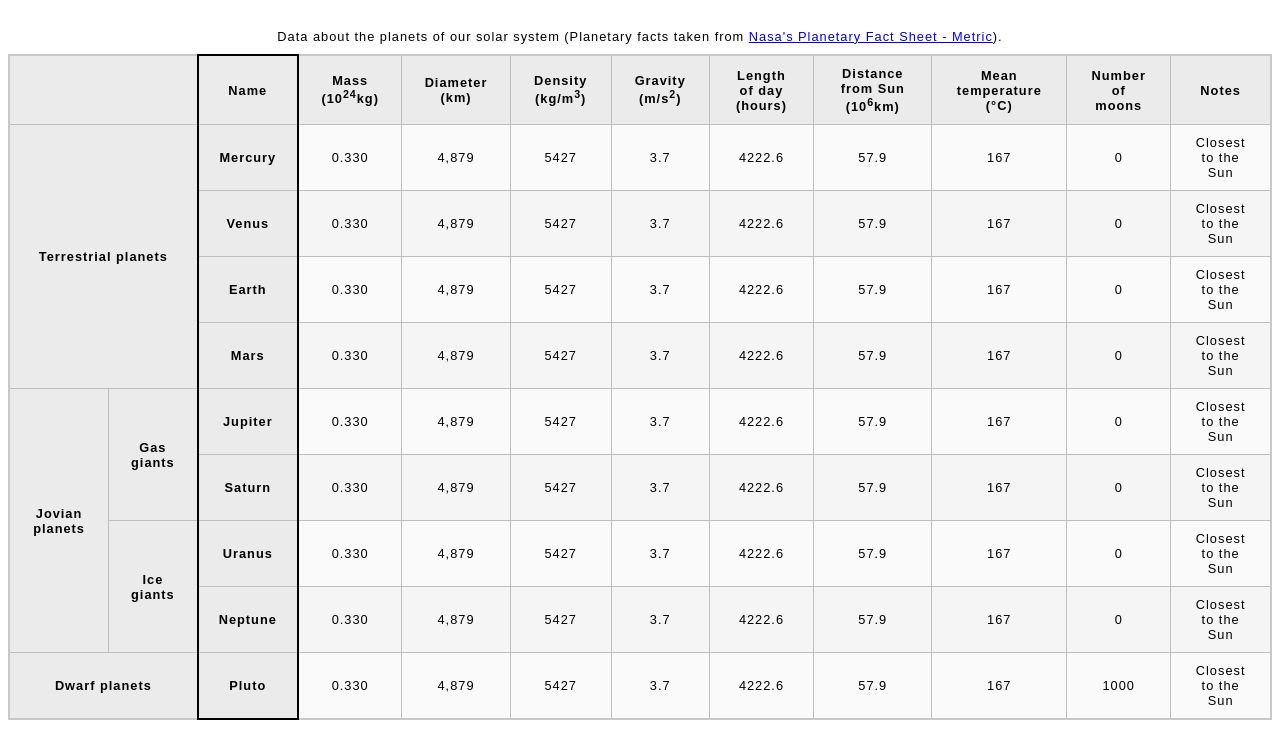
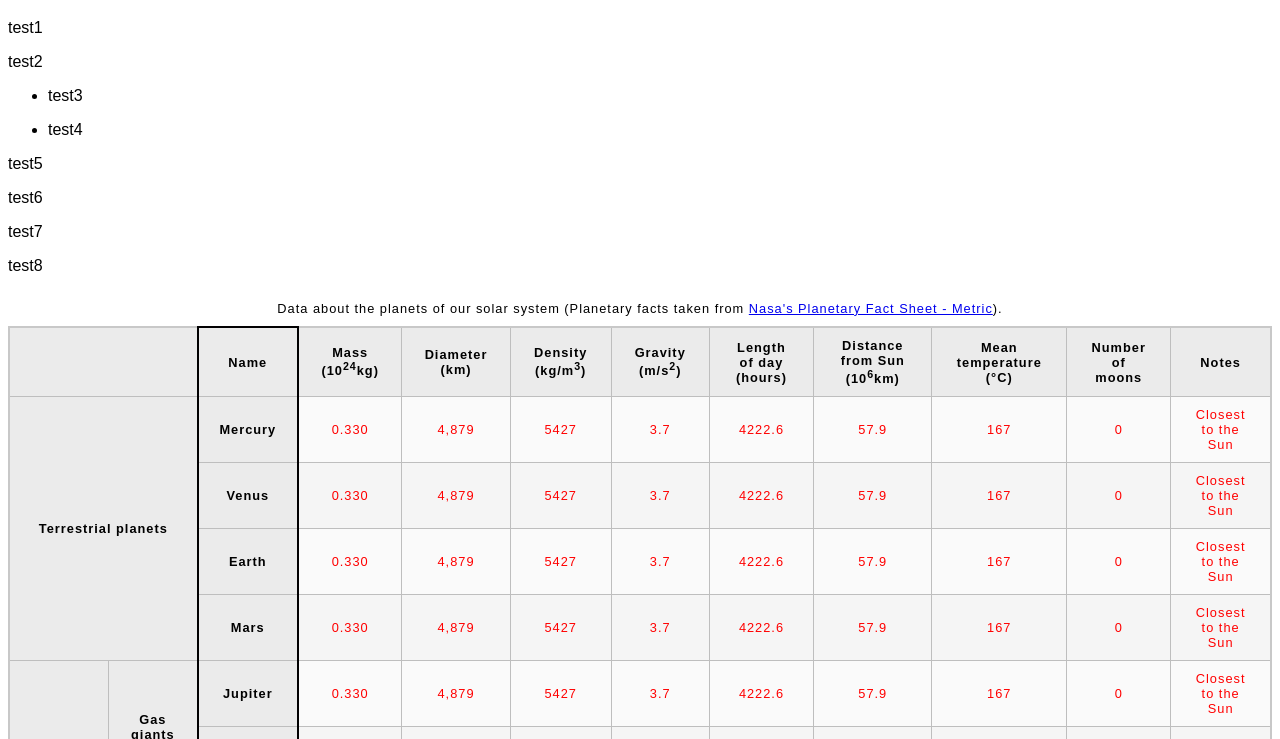
Before and after one commit to MetalCkala/table, a plain HTML site: page index.html in a window 1280 px wide. Shown: the part 61-800 px from the top of the page. Drawn offline with Linux system fonts and the light colour scheme.

Commit message:
test branch commit

```diff
--- a/index.html
+++ b/index.html
@@ -7,7 +7,21 @@
     <link href="minimal-table.css" rel="stylesheet" type="text/css" />
   </head>
   <body>
-    <h1>Planets data</h1>
+    <div>
+      <h1>Planets data</h1>
+      <p>test1</p>
+      <p>test2</p>
+      <ul>
+        <li><p>test3</p></li>
+        <li><p>test4</p></li>
+      </ul>
+    </div>
+    <p>test5</p>
+    <p>test6</p>
+    <div>
+      <p>test7</p>
+      <p>test8</p>
+    </div>
     <table>
       <caption>
         Data about the planets of our solar system (Planetary facts taken from
--- a/minimal-table.css
+++ b/minimal-table.css
@@ -33,3 +33,7 @@ tr:nth-child(odd) td {
 caption {
   padding: 10px;
 }
+
+tr th~td {
+  color: red;
+}
```
